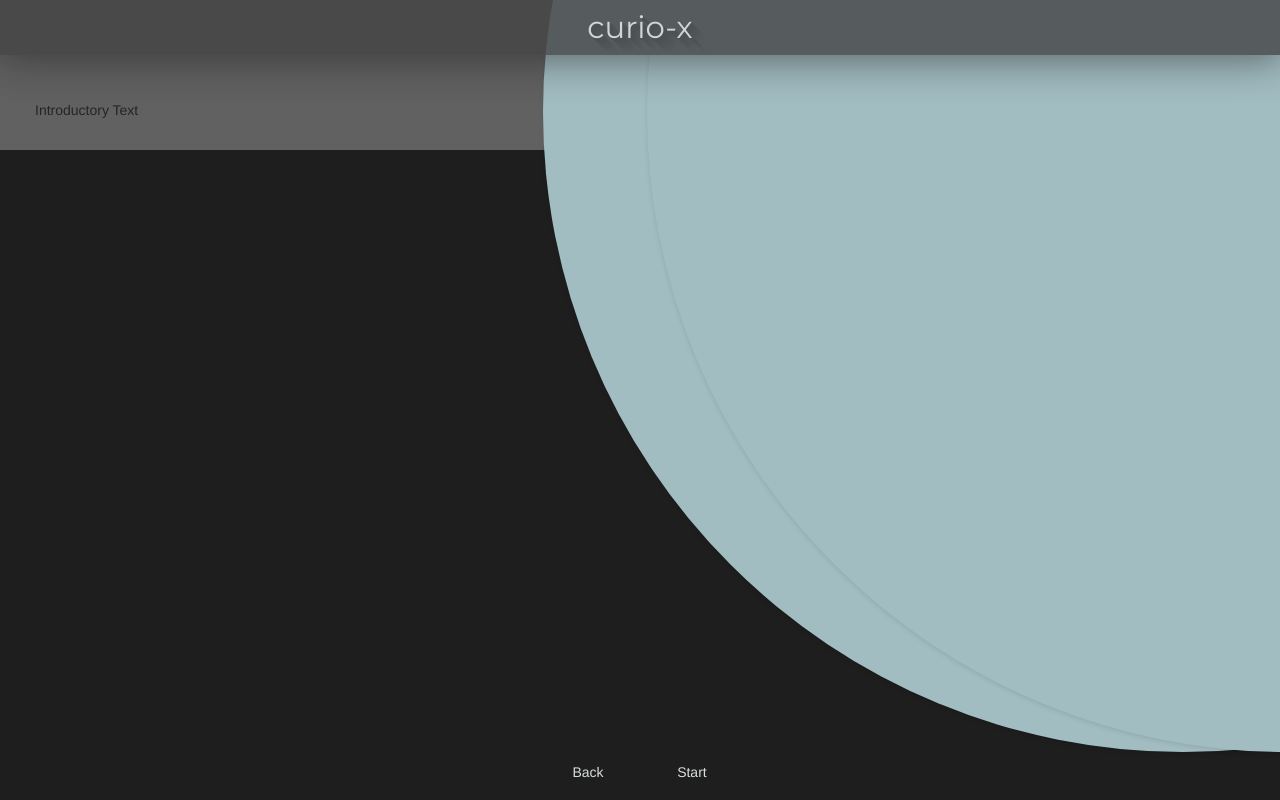
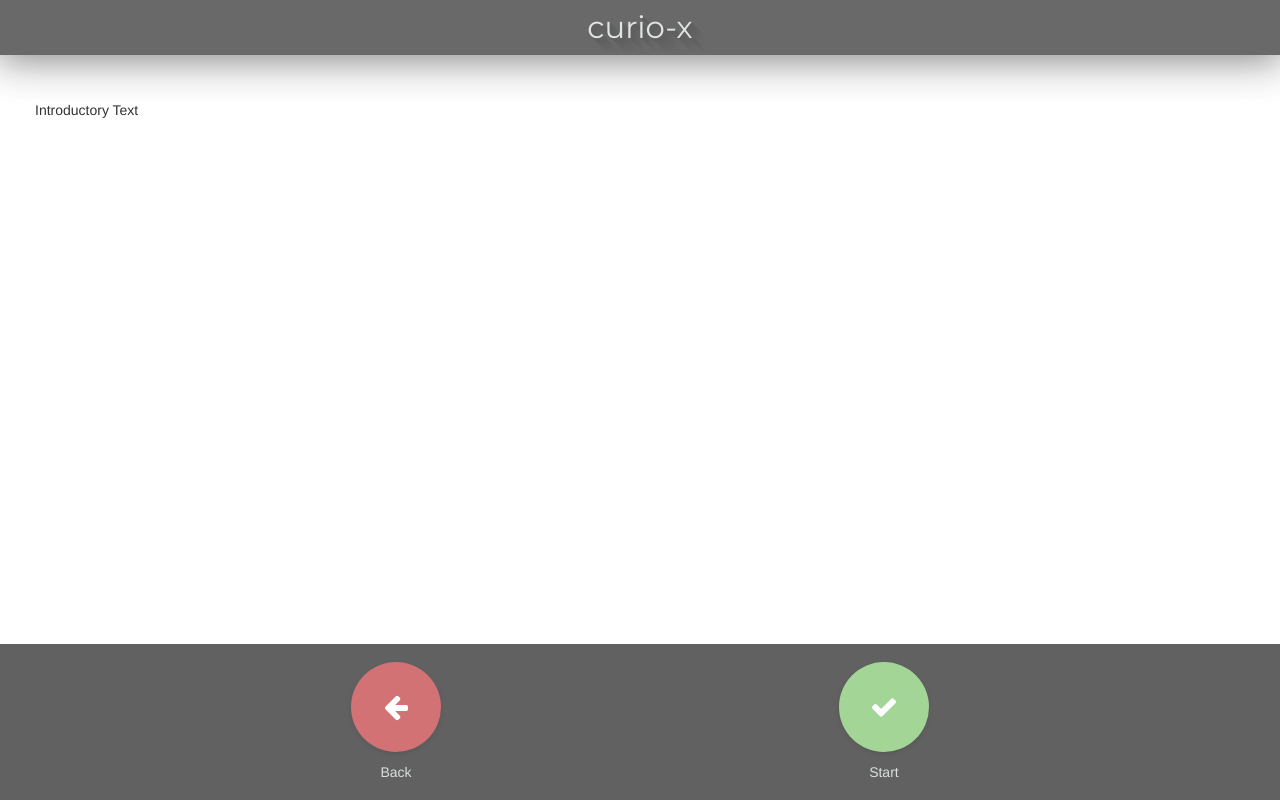
Before and after one commit to mrchaarlie/Curio-X, a Django app: template templates/game2-splash.html in a window 1280 px wide. Run offline with Django 3.2, Linux system fonts and the light colour scheme; the template is opened without the code that fills it, so the values that code supplies are empty; some libraries are stand-ins or nearby versions.

Commit message:
game 2 canvas is correctly resized depending on window size

```diff
--- a/templates/game-splash.html
+++ b/templates/game-splash.html
@@ -1,4 +1,4 @@
-	<!DOCTYPE HTML>
+<!DOCTYPE HTML>
 {% load staticfiles %}
 
 <html class="splash">
--- a/templates/game2-splash.html
+++ b/templates/game2-splash.html
@@ -1,7 +1,7 @@
 	<!DOCTYPE HTML>
 {% load staticfiles %}
 
-<html>
+<html class="splash">
 	<head>
 		<title>Curio – The Gamification of Citizen Science</title>
 		<meta http-equiv="content-type" content="text/html; charset=utf-8" />
@@ -11,16 +11,14 @@
 
 		<script src="{% static 'js/jquery-2.1.1.min.js' %}"></script>
 		<script src="{% static 'js/bootstrap.min.js' %}"></script>
-		<script src="{% static 'js/style.js' %}"></script>
 		<script src="{% static 'js/jquery.panzoom.js' %}"></script>
 		<script src="{% static 'js/jquery.mousewheel.js' %}"></script>
-		<!--<script src="{% static 'js/gameScript.js' %}"></script>-->
 
 		<link rel="stylesheet" href="{% static 'css/reset.css' %}" />
 		<link rel="stylesheet" href="{% static 'css/bootstrap.min.css' %}" />
 		<link rel="stylesheet" href="{% static 'css/style.css' %}" />
 		<link rel="stylesheet" href="{% static 'css/font-awesome.css' %}" />
-		<!-- <link rel="import" href="{% static 'etc/paper-ripple.html' %}"> -->
+
 		<link rel="import" href="http://www.polymer-project.org/components/paper-ripple/paper-ripple.html">
 
 		<!-- fonts -->
@@ -48,23 +46,24 @@
 		<!-- Buttons -->
 		<div class="toggle-bg text-center">
 			<div class="button-container">
-				<button class="raised submit">
-				<!-- <img class="button-image" src="{% static 'img/flower1.jpg' %}"> -->
-				<paper-ripple class="circle recenteringTouch" fit></paper-ripple>
+				<button class="raised submit red" id="back-button">
+					<i class="fa fa-arrow-left fa-2x"></i>
+					<paper-ripple class="circle recenteringTouch" fit></paper-ripple>
 				</button>
-				<span id="submit-button">Back</span>
+				<span>Back</span>
 			</div>
-			<div class="button-container">
-				<button class="raised submit">
-				<!-- <img class="button-image" src="{% static 'img/flower1.jpg' %}"> -->
-				<paper-ripple class="circle recenteringTouch" fit></paper-ripple>
+			<div class="button-container left-indent-lg">
+				<button class="raised submit green" id="submit-button">
+					<i class="fa fa-check fa-2x"></i>
+					<paper-ripple class="circle recenteringTouch" fit></paper-ripple>
 				</button>
-				<span id="submit-button">Start</span>
+				<span>Start</span>
 			</div>
 
 			<!-- TODO: Add skip button -->
 			<!-- <div class="spacing"></div> -->
 		</div>
 
+	<script src="{% static 'js/style.js' %}"></script>
 	</body>
 </html>
```
Also changed, not shown: static/js/gameScript.js (+9 -0 lines), static/js/style.js (+0 -8 lines), templates/game2.html (+28 -8 lines).
